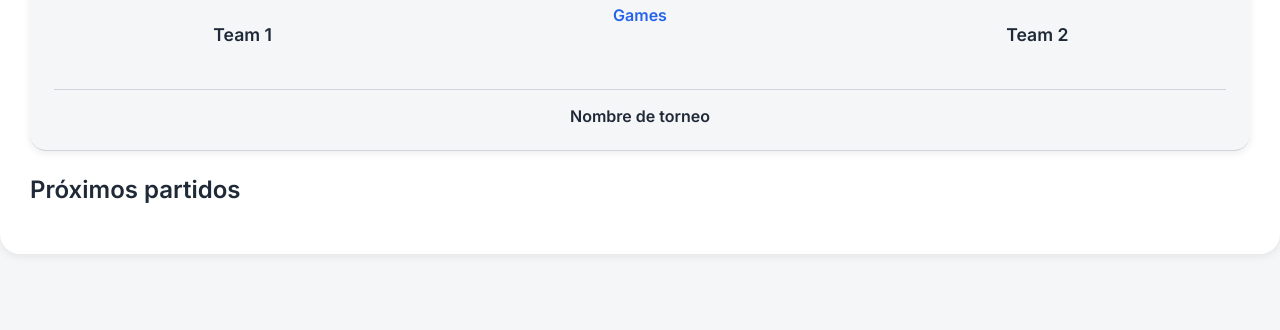
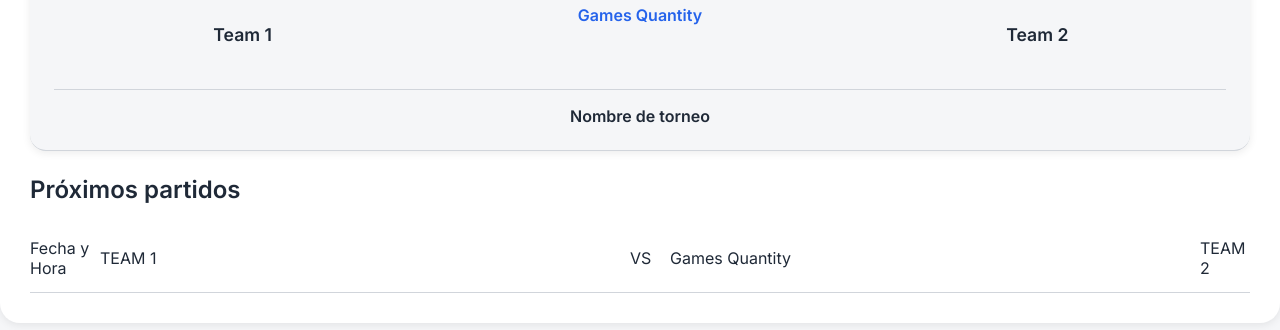
Before and after one commit to Sensuky/mlbbweb, a plain HTML site: page index.html in a window 1280 px wide. Shown: the part 470-800 px from the top of the page. Drawn offline with Linux system fonts and the light colour scheme.

Commit message:
Working with the upcoming matches

```diff
--- a/css/style.css
+++ b/css/style.css
@@ -261,6 +261,27 @@ nav ul {
     font-weight: 600;
 
 }
+/* ===========================
+   MATCH UPCOMING
+=========================== */
+.upcoming-match{
+
+    display:grid;
+
+    grid-template-columns:
+        70px
+        1fr
+        40px
+        1fr
+        50px;
+
+    align-items:center;
+
+    padding:14px 0;
+
+    border-bottom: 1px solid var(--color-border);
+
+}
 
 /* ===========================
    ESTILOS GENERALES
--- a/index.html
+++ b/index.html
@@ -12,7 +12,8 @@
     <link rel="preconnect" href="https://fonts.googleapis.com" />
     <link
       href="https://fonts.googleapis.com/css2?family=Chakra+Petch:wght@500;600;700&family=Inter:wght@400;500;600&display=swap"
-    rel="stylesheet" />
+      rel="stylesheet"
+    />
     <link rel="stylesheet" href="css/style.css" />
   </head>
 
@@ -47,7 +48,11 @@
           </header>
 
           <div class="hero-body">
-          <img class="hero-banner" src="img/hero.jpg" alt="Imagen del evento principal" />
+            <img
+              class="hero-banner"
+              src="img/hero.jpg"
+              alt="Imagen del evento principal"
+            />
 
             <section class="hero-matches">
               <h2>Partido destacado</h2>
@@ -65,7 +70,7 @@
 
                     <span class="match-versus"> VS </span>
 
-                  <span class="match-format"> Games </span>
+                    <span class="match-format"> Games Quantity</span>
                   </div>
 
                   <a href="#" class="team">
@@ -81,7 +86,13 @@
               <h2>Próximos partidos</h2>
 
               <div class="upcoming-list">
-              <!-- Acá van match-card más pequeñas -->
+                <article class="upcoming-match">
+                  <span class="upcoming-time">Fecha y Hora</span>
+                  <span class="upcoming-team">TEAM 1</span>
+                  <span class="upcoming-versus">VS</span>
+                  <span class="upcoming-format">Games Quantity</span>
+                  <span class="upcoming-team">TEAM 2</span>
+                </article>
               </div>
             </section>
           </div>
@@ -89,5 +100,4 @@
       </div>
     </main>
   </body>
-
 </html>
```
Lines whose indentation alone changed are shown as unchanged.
